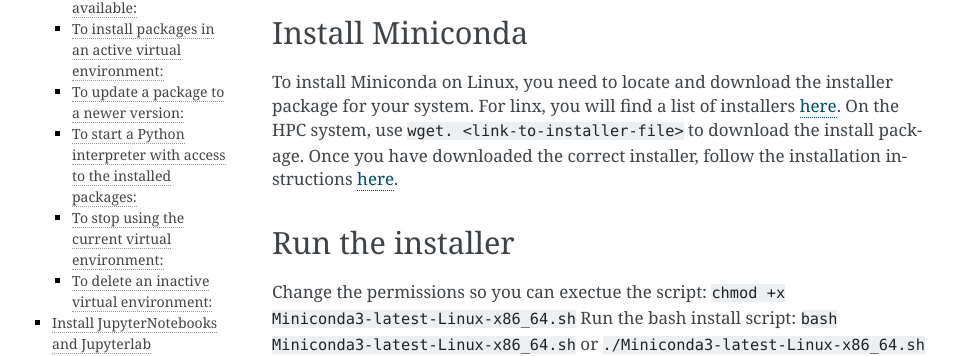
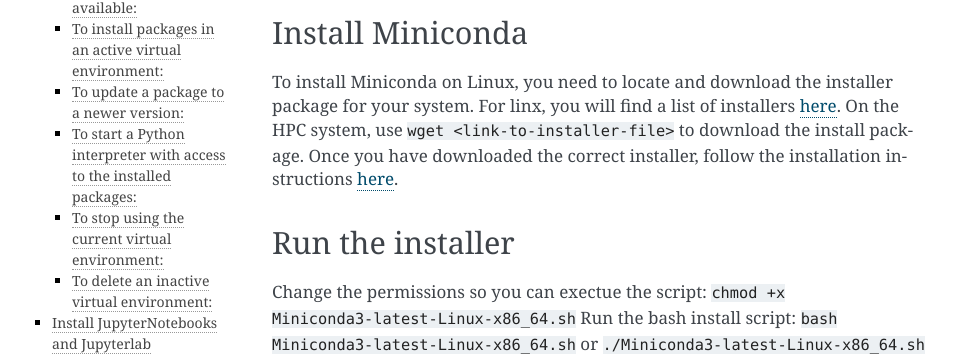
Before and after one commit to sdsc-hpc-training-org/notebooks-101, a Sphinx documentation site: the page built from Docs/source/prerequisites.md, in a window 1280 px wide and 900 px high. Shown: the part 370-726 px from the top of the window, without its empty margins (148-1110 px from the left). Built offline with Sphinx 7.4.7, drawn with Linux system fonts in a browser that asks for light colours.

````diff
--- a/Docs/source/prerequisites.md
+++ b/Docs/source/prerequisites.md
@@ -7,7 +7,7 @@ Running Juypter notebooks relies on you handling your own python package install
 If you’re not familiar with Anaconda, check it out [here](https://www.anaconda.com/products/individual).
 
 ### Install Miniconda
-To install Miniconda on Linux, you need to locate and download the installer package for your system. For linx, you will find a list of installers [here](https://docs.conda.io/en/latest/miniconda.html#linux-installers). On the HPC system, use ```wget. <link-to-installer-file>``` to download the install package.
+To install Miniconda on Linux, you need to locate and download the installer package for your system. For linx, you will find a list of installers [here](https://docs.conda.io/en/latest/miniconda.html#linux-installers). On the HPC system, use ```wget <link-to-installer-file>``` to download the install package.
 Once you have downloaded the correct installer, follow the installation instructions [here](https://conda.io/projects/conda/en/latest/user-guide/install/index.html).
 
 ### Run the installer
````
